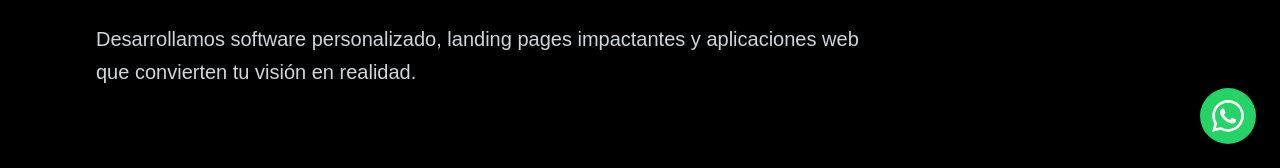
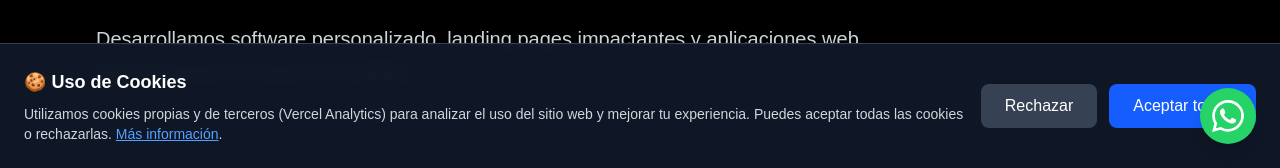
Before and after one commit to joaquincaggiano/moilab, a Next.js app: page / in a window 1280 px wide. Shown: the part 632-800 px from the top of the page. Built offline with nearby package versions, Linux system fonts and the light colour scheme; no server answers; a web font is replaced by a local one.

Commit message:
refactor(): Header in main page only

```diff
--- a/src/app/(pages)/page.tsx
+++ b/src/app/(pages)/page.tsx
@@ -5,6 +5,7 @@ import Services from '../services/components/section/Services';
 import Projects from '../projects/components/section/Projects';
 import Contact from '../contact/components/section/Contact';
 import { Footer } from '../components/sections/footer/Footer';
+import Header from '../components/sections/header/Header';
 
 export const metadata: Metadata = {
   title: {
@@ -47,6 +48,8 @@ export const metadata: Metadata = {
 export default function HomePage() {
   return (
     <main className='w-full min-h-screen relative'>
+      <Header />
+
       <Hero />
 
       <VideoFrames />
@@ -56,8 +59,6 @@ export default function HomePage() {
       <Projects />
 
       <Contact />
-
-      <Footer />
     </main>
   );
 }
--- a/src/app/layout.tsx
+++ b/src/app/layout.tsx
@@ -55,10 +55,9 @@ export default function RootLayout({
   return (
     <html lang='es'>
       <body className={`${alexandria.variable} antialiased`}>
-        <Header />
         {children}
-        {/* <Footer />
-        <CookieBanner /> */}
+        <Footer />
+        <CookieBanner />
         <a
           href='https://wa.me/34624750408'
           target='_blank'
```
